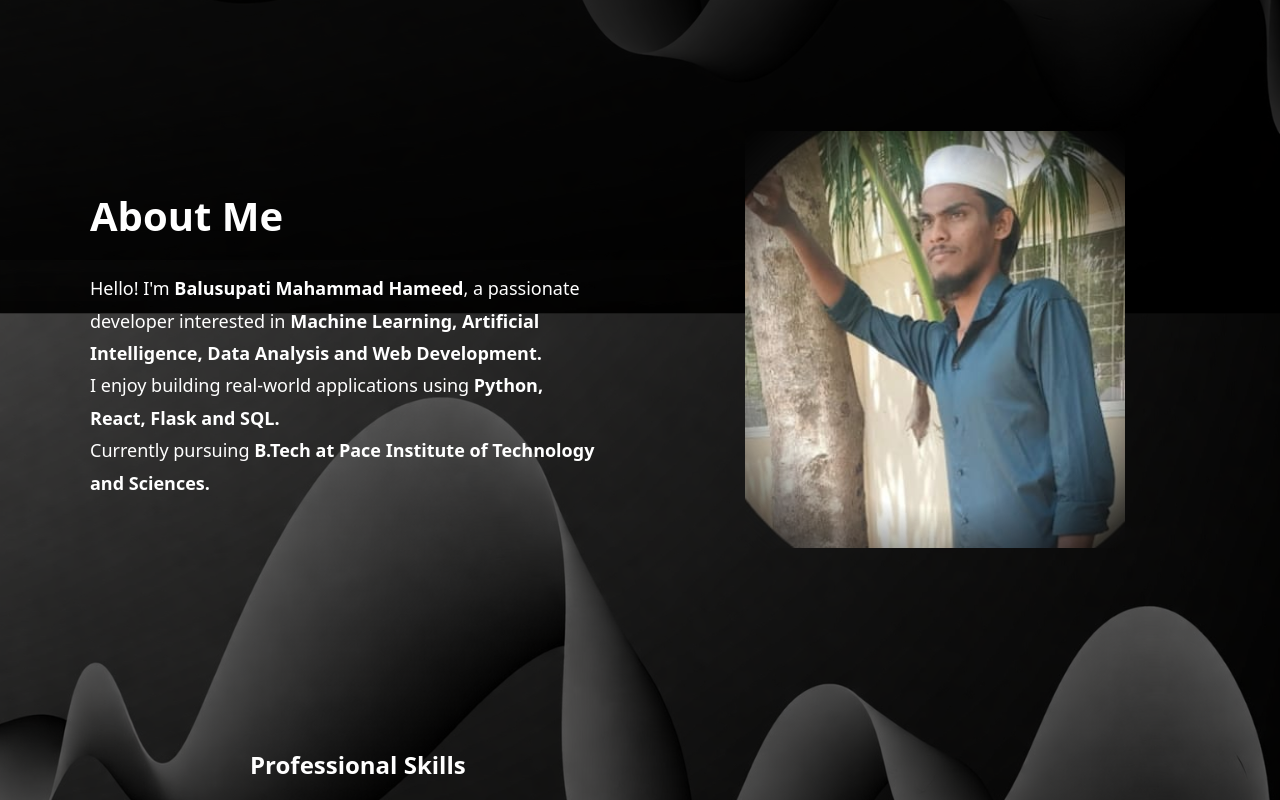
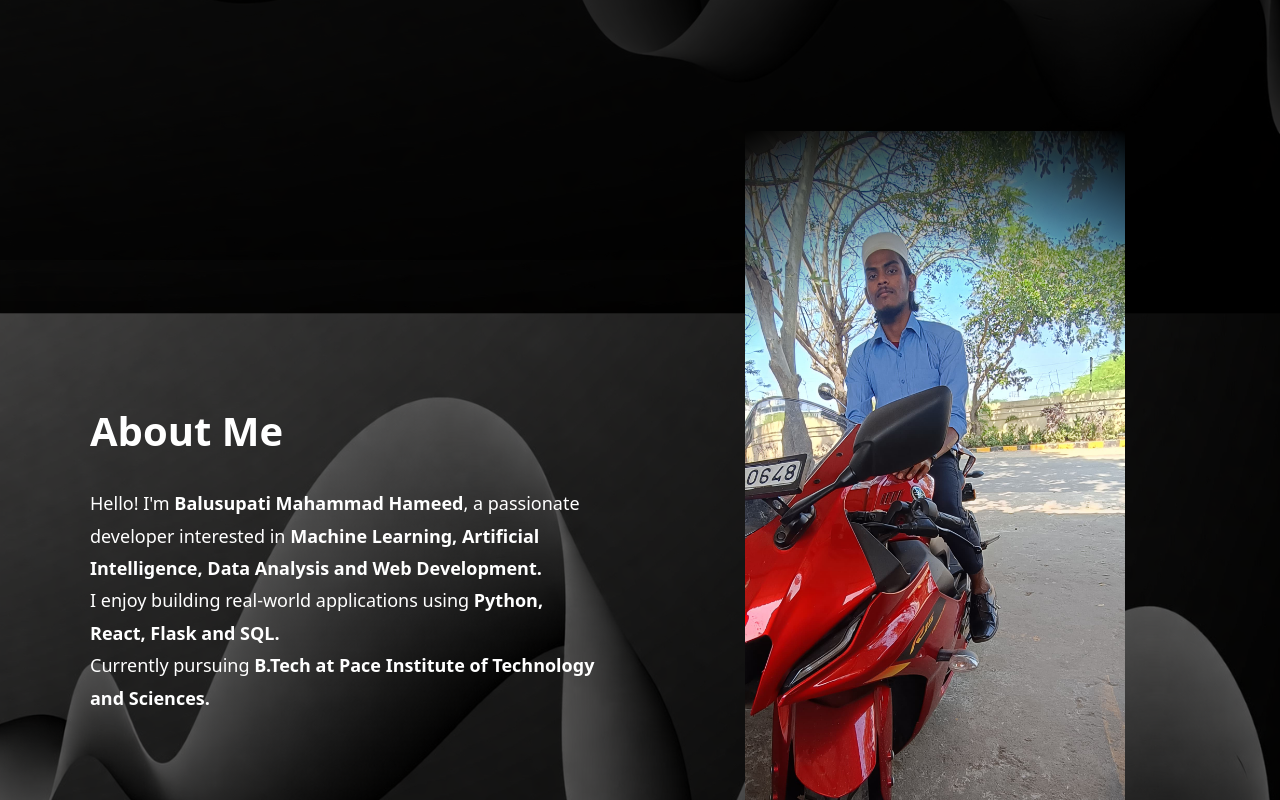
Before and after one commit to Hameedbalusupati/Potfolio, a React (Vite) app in the folder portfolio-hameed/: page / in a window 1280 px wide. Shown: the part 540-1340 px from the top of the page. Built offline with nearby package versions, Linux system fonts and the light colour scheme; no server answers.

Commit message:
fix image using public folder

```diff
--- a/portfolio-hameed/src/components/About.jsx
+++ b/portfolio-hameed/src/components/About.jsx
@@ -1,5 +1,3 @@
-import profile from "../assets/image.jpeg";
-
 export default function About() {
   return (
     <section id="about" className="about-section">
@@ -12,8 +10,7 @@ export default function About() {
             Hello! I'm <strong>Balusupati Mahammad Hameed</strong>, a passionate
             developer interested in{" "}
             <strong>
-              Machine Learning, Artificial Intelligence, Data Analysis and Web
-              Development.
+              Machine Learning, Artificial Intelligence, Data Analysis and Web Development.
             </strong>
           </p>
 
@@ -30,7 +27,7 @@ export default function About() {
 
         <div className="about-image">
           <img
-            src={profile}
+            src="/profile.jpg"
             alt="Balusupati Mahammad Hameed"
             loading="lazy"
           />
```
Also changed, not shown: portfolio-hameed/public/profile.jpg (renamed from portfolio-hameed/src/assets/profile.jpg).
